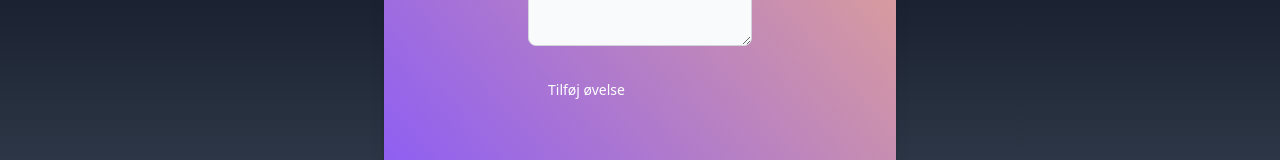
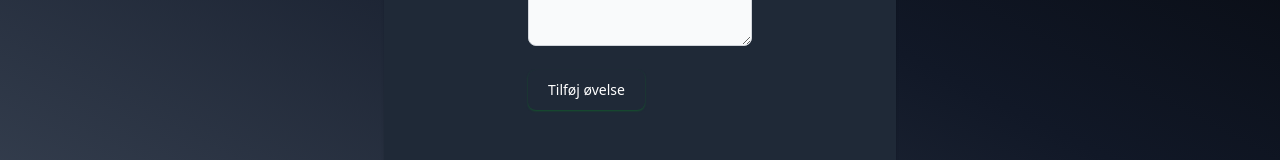
Before and after one commit to mhnnovicell/football-crud-app, a Vue app: page / in a window 1280 px wide. Shown: the part 406-566 px from the top of the page. Built offline with nearby package versions, Linux system fonts and the light colour scheme; no server answers; the database is empty.

Commit message:
More changes

```diff
--- a/src/App.vue
+++ b/src/App.vue
@@ -2,7 +2,7 @@
   <Suspense>
     <!-- component with nested async dependencies -->
     <div
-      class="flex flex-wrap items-center justify-center w-full h-full font-sans bg-gradient-to-t from-gray-700 via-gray-900 to-black"
+      class="flex flex-wrap items-center justify-center w-full h-full font-sans bg-gradient-to-tr from-gray-700 via-gray-900 to-black"
     >
       <CreateItem />
       <ActiveItems />
--- a/src/components/ToDo/ActiveItems.vue
+++ b/src/components/ToDo/ActiveItems.vue
@@ -15,7 +15,7 @@
     </h3>
 
     <div
-      class="w-full p-4 my-4 text-center bg-white border border-gray-200 rounded-lg shadow sm:p-8 dark:bg-gray-800 dark:border-gray-700"
+      class="w-full p-4 my-4 text-center bg-gray-800 border-gray-700 rounded-lg shadow sm:p-8"
       v-for="drill in todoStore.activeDrills"
       :key="drill.id + drill.name"
       :class="drill.isActive ? 'shadow-md shadow-green-900' : ''"
--- a/src/components/ToDo/CreateItem.vue
+++ b/src/components/ToDo/CreateItem.vue
@@ -1,7 +1,7 @@
 <template>
   <!-- SE DENNE ARTIKEL https://stephanlangeveld.medium.com/simple-local-storage-implementation-using-vue-3-vueuse-and-pinia-with-zero-extra-lines-of-code-cb9ed2cce42a -->
   <div
-    class="flex w-full p-6 m-4 bg-opacity-50 rounded shadow Pastel bg-gradient-to-tr from-violet-500 to-orange-300 backdrop-blur-xl drop-shadow-lg lg:w-3/4 lg:max-w-lg"
+    class="flex w-full p-6 m-4 bg-gray-800 border-gray-700 rounded-lg shadow lg:w-3/4 lg:max-w-lg"
   >
     <div class="max-w-2xl px-4 py-8 mx-auto lg:py-16">
       <h2 class="mb-4 text-xl font-bold text-gray-900 dark:text-white">
@@ -43,7 +43,7 @@
       </form>
       <a
         @click="addToDo"
-        class="inline-flex items-center px-5 py-2.5 mt-4 sm:mt-6 text-sm font-medium text-center text-white bg-primary-700 rounded-lg focus:ring-4 focus:ring-primary-200 dark:focus:ring-primary-900 hover:bg-primary-800"
+        class="inline-flex items-center px-5 py-2.5 mt-4 sm:mt-6 text-sm font-medium text-center text-white bg-primary-700 focus:ring-4 focus:ring-primary-200 focus:ring-primary-900 hover:bg-primary-800 shadow-sm rounded-lg shadow-green-900"
       >
         Tilføj øvelse
       </a>
```
